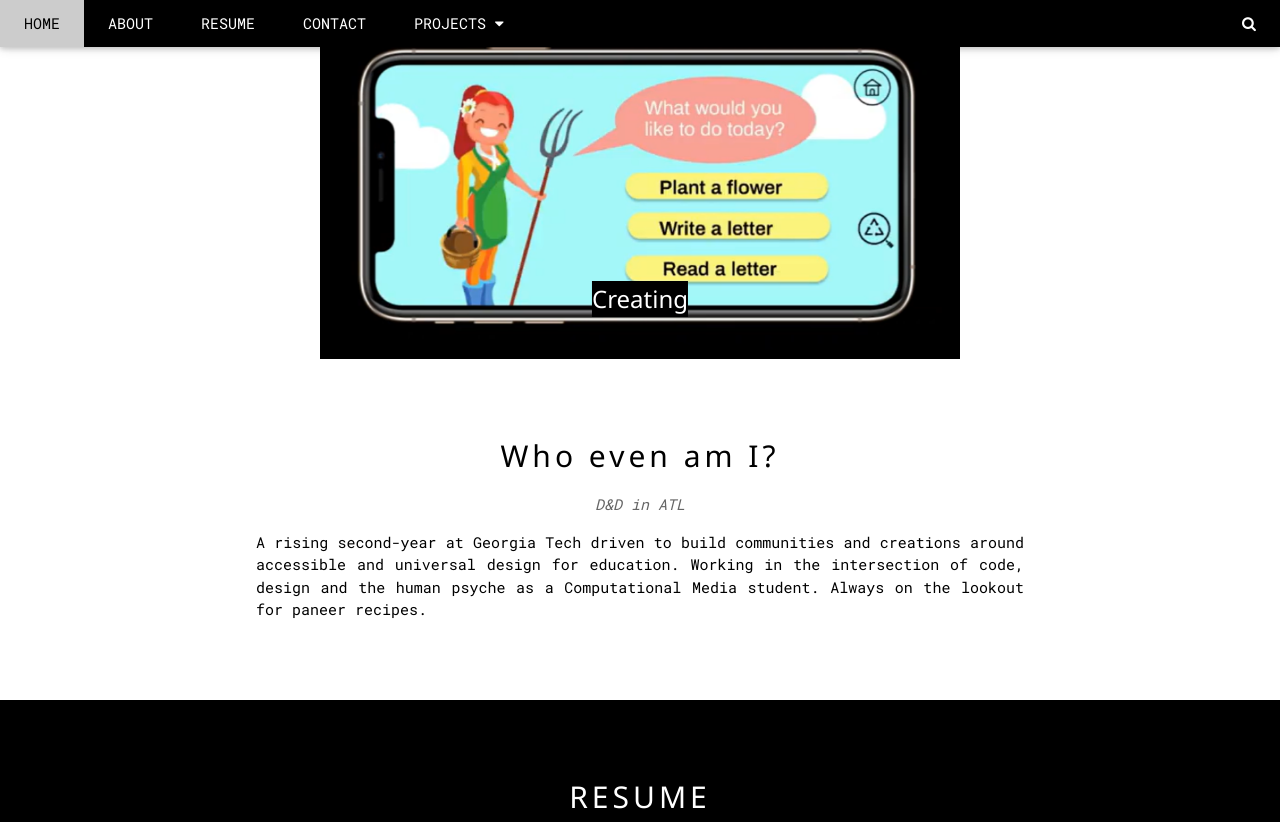
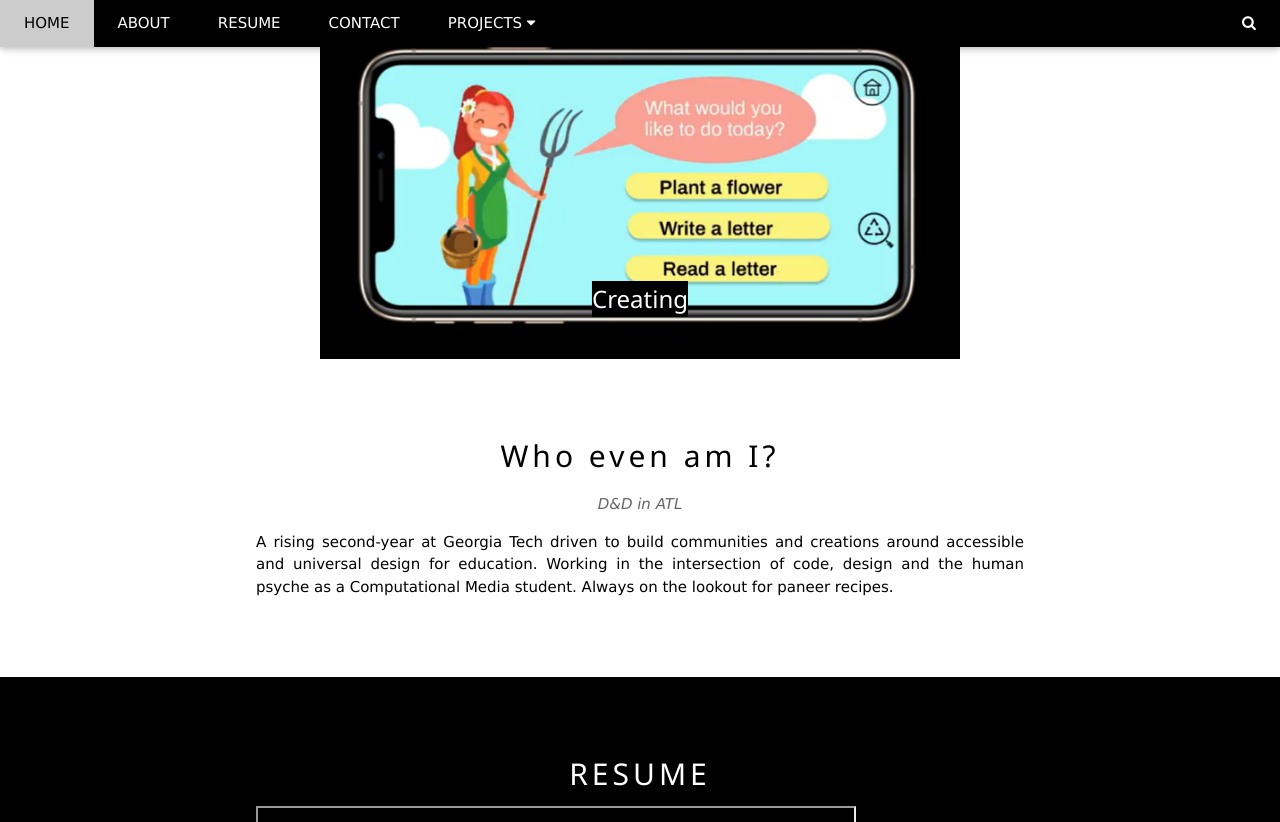
Before and after one commit to natasha-png/natasha-png.github.io, a plain HTML site: page index.html in a window 1280 px wide. Shown: the top 822 px of the page. Drawn offline with nearby package versions, Linux system fonts and the light colour scheme.

Commit message:
Changing font

```diff
--- a/index.html
+++ b/index.html
@@ -7,10 +7,6 @@
 <link rel="stylesheet" href="https://www.w3schools.com/w3css/4/w3.css">
 <link rel="stylesheet" href="https://fonts.googleapis.com/css?family=Roboto Mono">
 <link rel="stylesheet" href="https://cdnjs.cloudflare.com/ajax/libs/font-awesome/4.7.0/css/font-awesome.min.css">
-<style>
-body {font-family: "Roboto Mono"}
-.mySlides {display: none}
-</style>
 </head>
 <body>
 
--- /dev/null
+++ b/style.css
@@ -0,0 +1,8 @@
+* {
+    box-sizing: border-box;
+    }
+
+    html {
+    line-height: 1.15;
+    font-family: Poppins,Helvetica,sans-serif.
+    }
```
